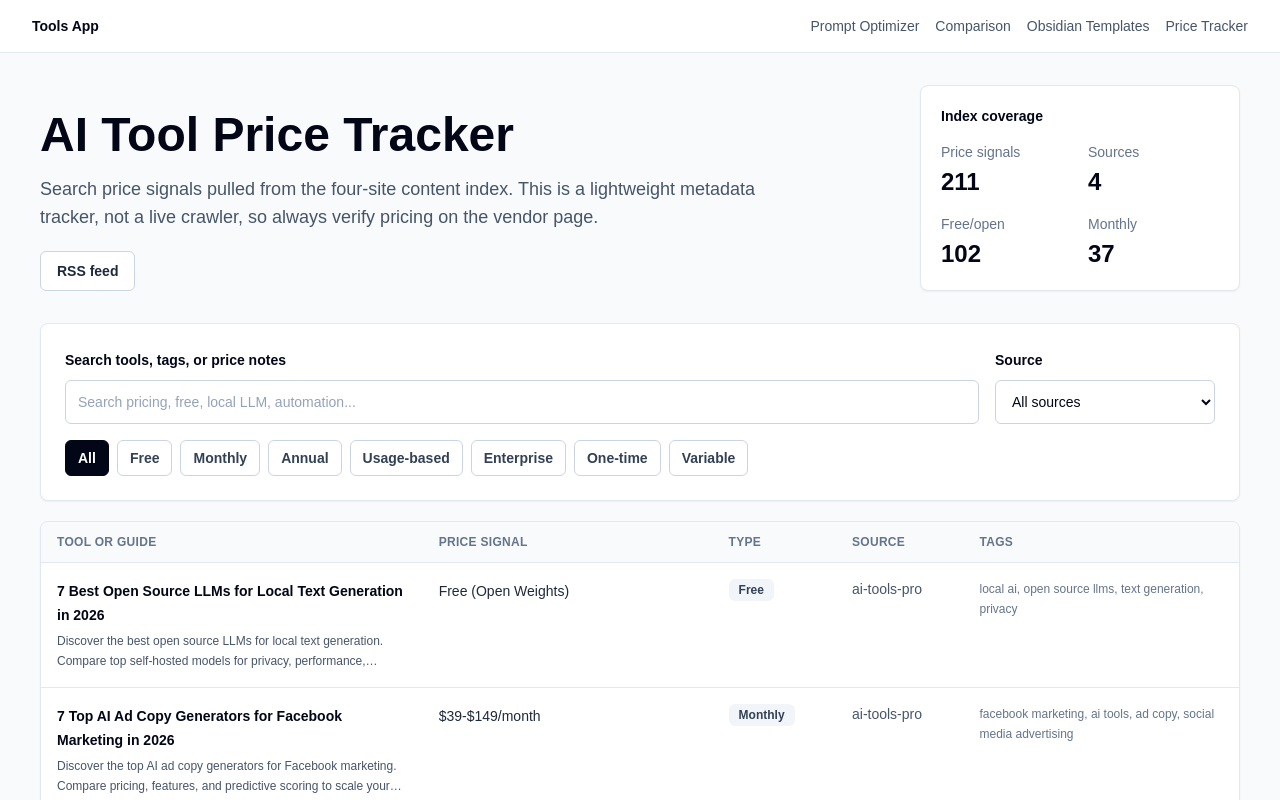
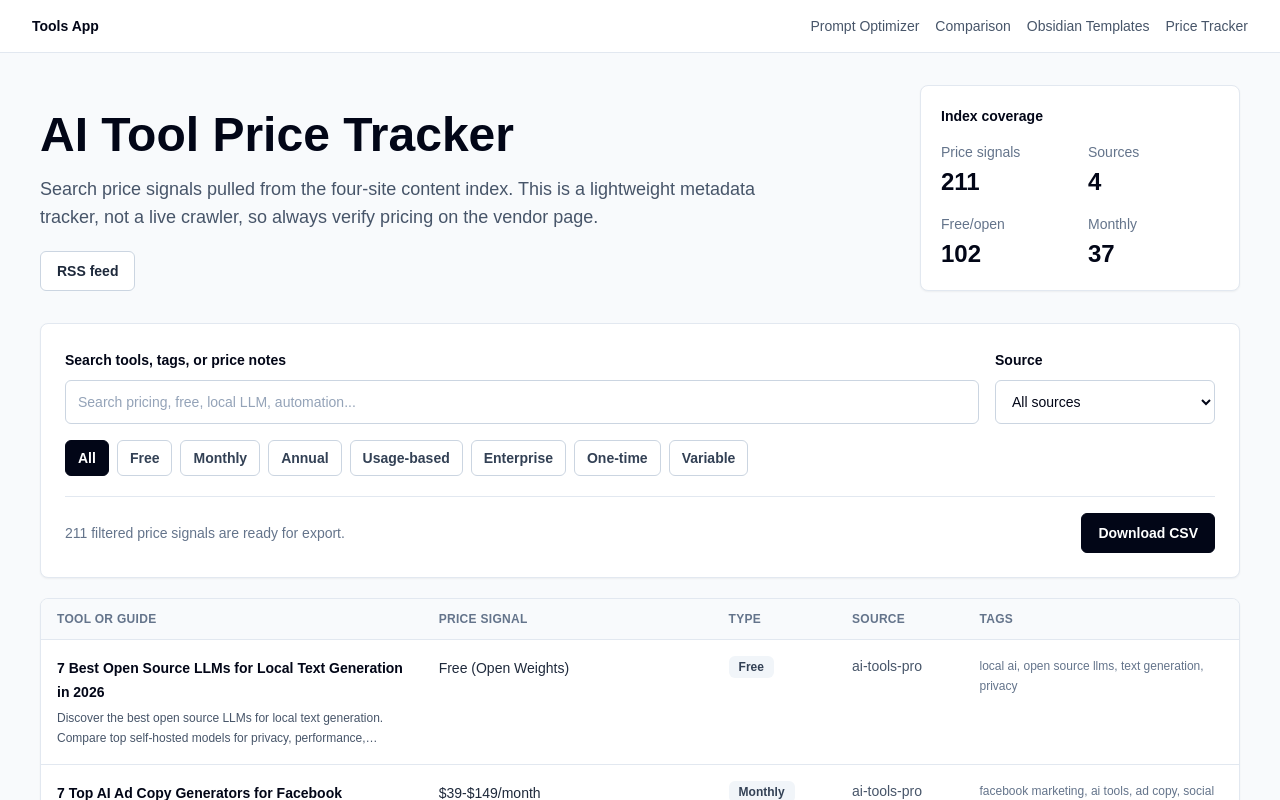
Before and after one commit to szp2005/tools-app, a Next.js app: page /price-tracker in a window 1280 px wide. Shown: the top 800 px of the page. Built offline with nearby package versions, Linux system fonts and the light colour scheme.

Commit message:
Add price tracker CSV export

```diff
--- a/components/PriceTrackerTable.tsx
+++ b/components/PriceTrackerTable.tsx
@@ -2,6 +2,7 @@
 
 import { useMemo, useState } from "react";
 import type { PriceKind, PriceTrackerRecord } from "@/lib/priceTracker";
+import { buildPriceTrackerCsv, createPriceTrackerCsvFilename } from "@/lib/priceTrackerCsv";
 
 type PriceTrackerTableProps = {
   records: PriceTrackerRecord[];
@@ -51,6 +52,18 @@ export function PriceTrackerTable({ records }: PriceTrackerTableProps) {
     });
   }, [priceKind, query, records, sourceSite]);
 
+  function downloadCsv() {
+    const csv = buildPriceTrackerCsv(filteredRecords);
+    const blob = new Blob([csv], { type: "text/csv;charset=utf-8" });
+    const url = URL.createObjectURL(blob);
+    const link = document.createElement("a");
+
+    link.href = url;
+    link.download = createPriceTrackerCsvFilename();
+    link.click();
+    URL.revokeObjectURL(url);
+  }
+
   return (
     <section className="grid gap-5">
       <div className="rounded-lg border border-slate-200 bg-white p-5 shadow-sm sm:p-6">
@@ -98,6 +111,20 @@ export function PriceTrackerTable({ records }: PriceTrackerTableProps) {
               {kind}
             </button>
           ))}
+        </div>
+
+        <div className="mt-5 flex flex-col gap-3 border-t border-slate-200 pt-4 sm:flex-row sm:items-center sm:justify-between">
+          <p className="text-sm leading-6 text-slate-500">
+            {filteredRecords.length} filtered price signals are ready for export.
+          </p>
+          <button
+            type="button"
+            onClick={downloadCsv}
+            disabled={filteredRecords.length === 0}
+            className="inline-flex min-h-10 items-center justify-center rounded-md border border-slate-950 bg-slate-950 px-4 text-sm font-semibold text-white transition hover:bg-slate-800 disabled:cursor-not-allowed disabled:border-slate-300 disabled:bg-slate-100 disabled:text-slate-400"
+          >
+            Download CSV
+          </button>
         </div>
       </div>
 
--- /dev/null
+++ b/lib/priceTrackerCsv.ts
@@ -0,0 +1,41 @@
+import type { PriceTrackerRecord } from "./priceTracker";
+
+const csvColumns: Array<{
+  header: string;
+  value: (record: PriceTrackerRecord) => string;
+}> = [
+  { header: "name", value: (record) => record.name },
+  { header: "price", value: (record) => record.price },
+  { header: "price_kind", value: (record) => record.price_kind },
+  { header: "source_site", value: (record) => record.source_site },
+  { header: "source_url", value: (record) => record.source_url },
+  { header: "category", value: (record) => record.category ?? "" },
+  { header: "pubDate", value: (record) => record.pubDate ?? "" },
+  { header: "tags", value: (record) => record.tags.join("; ") },
+  { header: "description", value: (record) => record.description },
+];
+
+export function buildPriceTrackerCsv(records: PriceTrackerRecord[]): string {
+  const rows = [
+    csvColumns.map((column) => column.header),
+    ...records.map((record) => csvColumns.map((column) => column.value(record))),
+  ];
+
+  return `${rows.map((row) => row.map(escapeCsvCell).join(",")).join("\n")}\n`;
+}
+
+export function createPriceTrackerCsvFilename(date = new Date()): string {
+  const isoDate = date.toISOString().slice(0, 10);
+
+  return `ai-tool-price-signals-${isoDate}.csv`;
+}
+
+function escapeCsvCell(value: string): string {
+  const safeValue = /^[=+\-@]/.test(value.trimStart()) ? `'${value}` : value;
+
+  if (!/[",\n\r]/.test(safeValue)) {
+    return safeValue;
+  }
+
+  return `"${safeValue.replace(/"/g, '""')}"`;
+}
```
Also changed, not shown: 2 other files (tests, documents, lock files or other folders).
